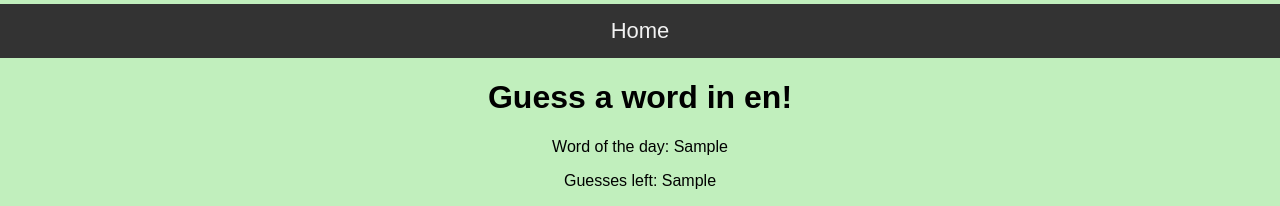
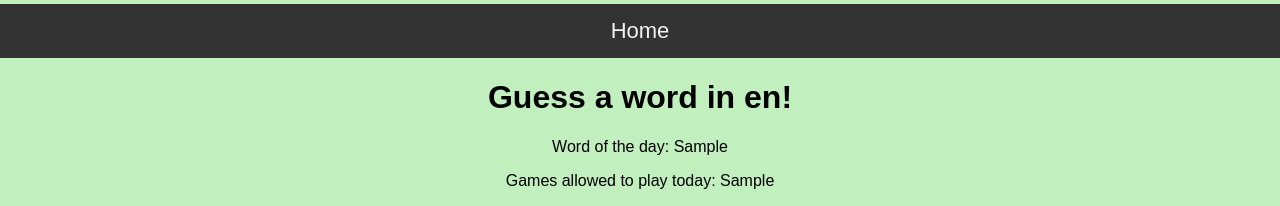
Before and after one commit to ecolleran/manor_quad, a Django app: template worNDly/templates/gameplay/config_game.html in a window 1280 px wide. Shown: the part 960-1166 px from the top of the page. Run offline with Django 5.2, Linux system fonts and the light colour scheme; data comes from the database, SQL or seed files in the repository; both versions use the stored data as it was after the commit; tables that the repository leaves empty hold one stand-in row (values such as "Sample post"); the template is opened without the code that fills it: values that come from a table or form of the project are taken from there, most other values are stand-ins (such as "Sample title", 1, 10 or a date in 2020); some libraries are stand-ins or nearby versions.

Commit message:
update worNDly

```diff
--- a/worNDly/templates/gameplay/config_game.html
+++ b/worNDly/templates/gameplay/config_game.html
@@ -79,7 +79,7 @@
 
 <div style="text-align: center;">
     <div>
-        <p>Guesses left: {{ guesses_left }}</p>
+        <p>Games allowed to play today: {{ guesses_left }}</p>
         <p>Games left: {{ max_plays }}</p>
         <p>You've played: {{ numGamesPlayedThusFar }}</p>
         <!-- <p>Good letters: {{ yellow_letters }}</p> -->
```
Also changed, not shown: worNDly/db.sqlite3.
